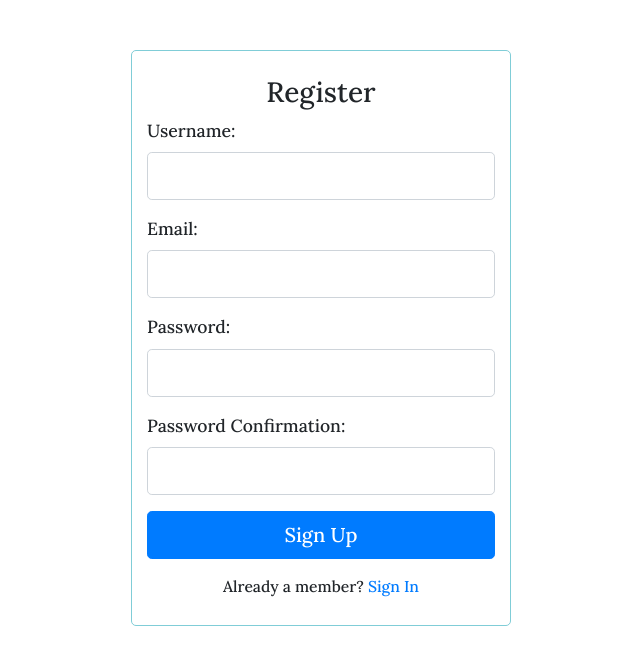
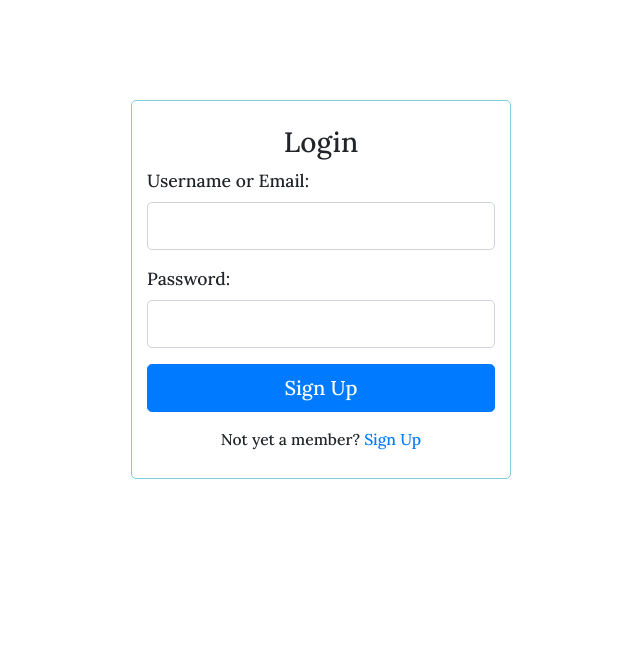
Before and after one commit to chrissaguilar/user-verification, a PHP site: page /login.php in a window 1280 px wide. Shown: the top 665 px of the page, without its empty margins (319-959 px from the left). Run offline with PHP 8.4, Linux system fonts and the light colour scheme.

Commit message:
Added styling for login page

```diff
--- a/login.php
+++ b/login.php
@@ -14,22 +14,17 @@
     <body>
     <div class="container">
         <div class="row">
-            <div class="col-md-4 offset-md-4 form-div">
-                <form action="signup.php" method="post">
-                    <h3 class="text-center">Register</h3>
+            <div class="col-md-4 offset-md-4 form-div login">
+                <form action="login.php" method="post">
+                    <h3 class="text-center">Login</h3>
 
-                    <!--                        <div class="alert alert-danger">-->
-                    <!--                            <li>Username required</li>-->
-                    <!--                        </div>-->
+                    <!-- <div class="alert alert-danger">-->
+                    <!--    <li>Username required</li>-->
+                    <!-- </div>-->
 
                     <div class="form-group">
-                        <label for="username">Username:</label>
+                        <label for="username">Username or Email:</label>
                         <input type="text" name="username" class="form-control form-control-lg">
-                    </div>
-
-                    <div class="form-group">
-                        <label for="email">Email:</label>
-                        <input type="email" name="email" class="form-control form-control-lg">
                     </div>
 
                     <div class="form-group">
@@ -38,16 +33,11 @@
                     </div>
 
                     <div class="form-group">
-                        <label for="passwordConf">Password Confirmation:</label>
-                        <input type="password" name="passwordConf" class="form-control form-control-lg">
-                    </div>
-
-                    <div class="form-group">
-                        <button type="submit" name="signup-btn" class="btn btn-primary btn-block btn-lg">
+                        <button type="submit" name="login-btn" class="btn btn-primary btn-block btn-lg">
                             Sign Up
                         </button>
                     </div>
-                    <p class="text-center">Already a member? <a href="login.php">Sign In</a></p>
+                    <p class="text-center">Not yet a member? <a href="signup.php">Sign Up</a></p>
                 </form>
             </div>
         </div>
--- a/style.css
+++ b/style.css
@@ -12,3 +12,7 @@
 form p {
     font-size: 0.89em;
 }
+
+.form-div.login {
+    margin-top: 100px;
+}
```
